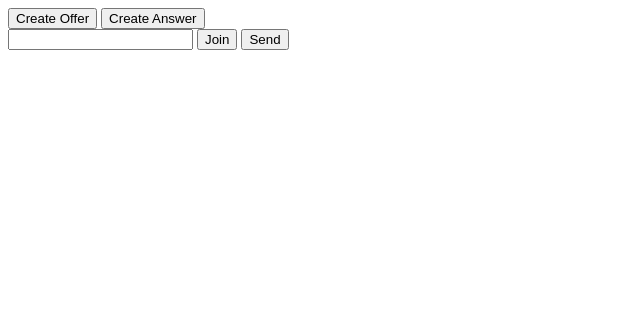
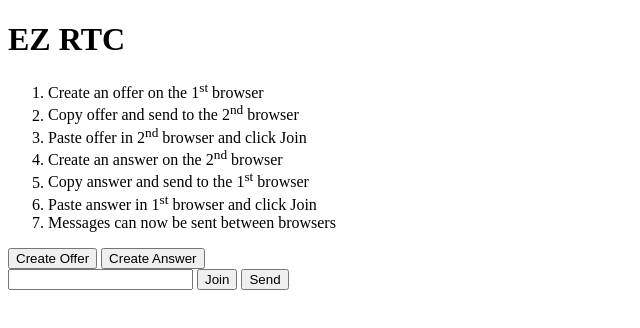
Before and after one commit to mothepro/ez-rtc, a website: page demo/index.html in a window 1280 px wide. Shown: the whole page, without its empty margins (0-640 px from the left). Drawn offline with Linux system fonts and the light colour scheme.

Commit message:
Add instructions, so I don't forget haha

```diff
--- a/demo/index.html
+++ b/demo/index.html
@@ -17,6 +17,16 @@
 </head>
 
 <body>
+  <h1>EZ RTC</h1>
+  <ol>
+    <li>Create an offer on the 1<sup>st</sup> browser</li>
+    <li>Copy offer and send to the 2<sup>nd</sup> browser</li>
+    <li>Paste offer in 2<sup>nd</sup> browser and click Join</li>
+    <li>Create an answer on the 2<sup>nd</sup> browser</li>
+    <li>Copy answer and send to the 1<sup>st</sup> browser</li>
+    <li>Paste answer in 1<sup>st</sup> browser and click Join</li>
+    <li>Messages can now be sent between browsers</li>
+  </ol>
   <button id="createOffer">Create Offer</button>
   <button id="createAnswer">Create Answer</button>
   <br>
```
Also changed, not shown: README.md.
